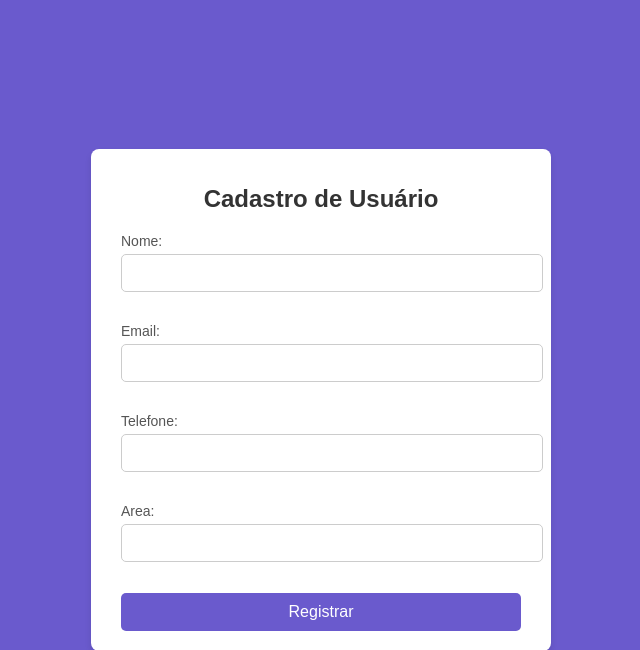
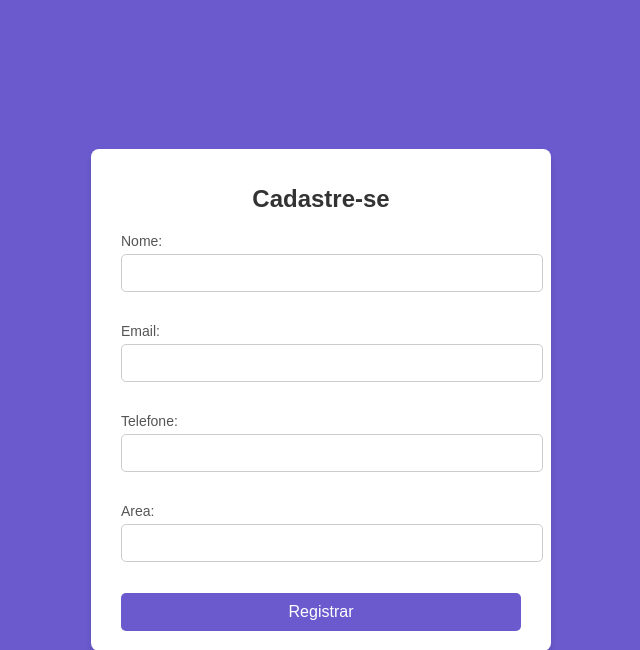
Before and after one commit to wesley-amorim/Back-end-Forum1, a Django app: page / in a window 1280 px wide. Shown: the top 650 px of the page, without its empty margins (319-959 px from the left). Run offline with Django 5.2, Linux system fonts and the light colour scheme.

Commit message:
Update changes

```diff
--- a/cadastro/templates/cadastro/formulario.html
+++ b/cadastro/templates/cadastro/formulario.html
@@ -3,7 +3,7 @@
 <head>
     <meta charset="UTF-8">
     <meta name="viewport" content="width=device-width, initial-scale=1.0">
-    <title>Cadastro</title>
+    <title>Area de Cadastro</title>
     <style>
 
         body {
@@ -80,7 +80,7 @@
 </head>
 <body>
     <div class="form-container">
-        <h1>Cadastro de Usuário</h1>
+        <h1>Cadastre-se</h1>
         <form method="POST">
             {% csrf_token %}
             {{ form.as_p }}
```
